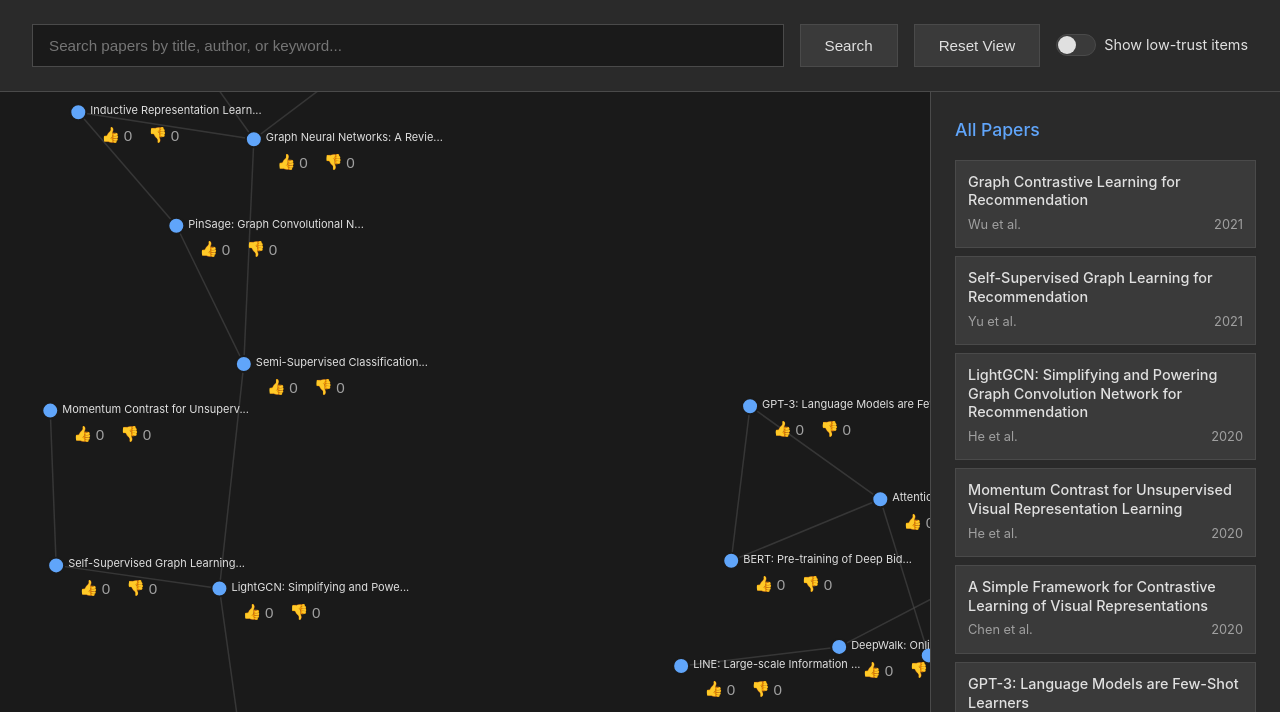
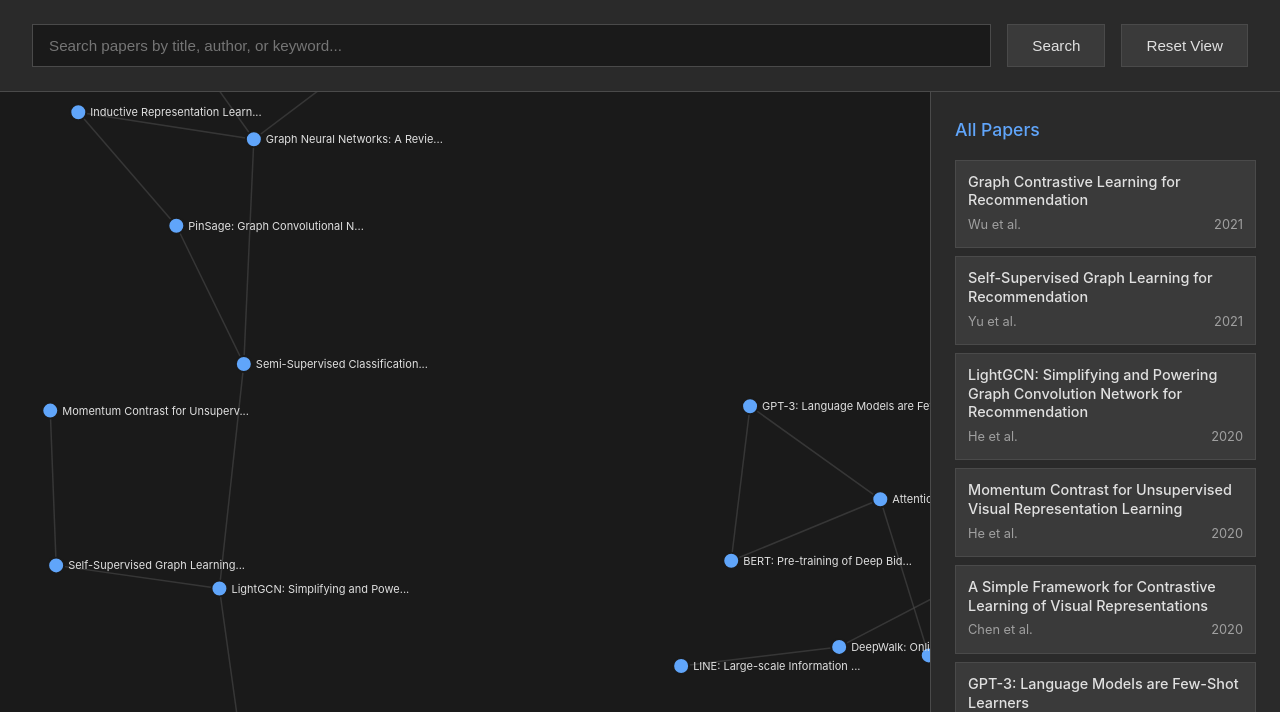
Before and after one commit to cs1060f25/graph-project, a Flask app: page / in a window 1280 px wide. Shown: the part 149-861 px from the top of the page. Run offline with Flask 3, Linux system fonts and the light colour scheme; data comes from the database, SQL or seed files in the repository; data that the repository does not hold is empty.

Commit message:
undoing changes

```diff
--- a/app.py
+++ b/app.py
@@ -44,33 +44,6 @@ def init_db():
         )
     ''')
 
-    # Create feedback table for papers and edges
-    cursor.execute('''
-        CREATE TABLE IF NOT EXISTS feedback (
-            id INTEGER PRIMARY KEY AUTOINCREMENT,
-            user_id TEXT NOT NULL,
-            paper_id INTEGER,
-            edge_id INTEGER,
-            vote INTEGER NOT NULL CHECK (vote IN (-1, 1)),
-            created_at TIMESTAMP DEFAULT CURRENT_TIMESTAMP,
-            updated_at TIMESTAMP DEFAULT CURRENT_TIMESTAMP,
-            FOREIGN KEY (paper_id) REFERENCES papers(id),
-            FOREIGN KEY (edge_id) REFERENCES citations(id)
-        )
-    ''')
-
-    # Unique constraints per user per target (SQLite partial indices)
-    cursor.execute('''
-        CREATE UNIQUE INDEX IF NOT EXISTS idx_feedback_user_paper
-        ON feedback(user_id, paper_id)
-        WHERE paper_id IS NOT NULL
-    ''')
-    cursor.execute('''
-        CREATE UNIQUE INDEX IF NOT EXISTS idx_feedback_user_edge
-        ON feedback(user_id, edge_id)
-        WHERE edge_id IS NOT NULL
-    ''')
-
     conn.commit()
     conn.close()
 
@@ -105,11 +78,7 @@ def get_paper(paper_id):
 @app.route('/api/papers', methods=['POST'])
 def add_paper():
     """Add a new paper"""
-    data = request.get_json(force=True)
-    if not isinstance(data, dict):
-        return jsonify({'error': 'Invalid JSON body'}), 400
-    if not data.get('title') or not data.get('authors'):
-        return jsonify({'error': 'title and authors are required'}), 400
+    data = request.json
 
     conn = get_db()
     cursor = conn.cursor()
@@ -135,11 +104,7 @@ def add_paper():
 @app.route('/api/citations', methods=['POST'])
 def add_citation():
     """Add a citation relationship"""
-    data = request.get_json(force=True)
-    if not isinstance(data, dict):
-        return jsonify({'error': 'Invalid JSON body'}), 400
-    if data.get('citing_paper_id') is None or data.get('cited_paper_id') is None:
-        return jsonify({'error': 'citing_paper_id and cited_paper_id are required'}), 400
+    data = request.json
 
     conn = get_db()
     cursor = conn.cursor()
@@ -181,7 +146,7 @@ def get_graph():
 
     # Get all citations as links
     cursor.execute('''
-        SELECT id, citing_paper_id as source, cited_paper_id as target
+        SELECT citing_paper_id as source, cited_paper_id as target
         FROM citations
     ''')
     citations = cursor.fetchall()
@@ -189,7 +154,6 @@ def get_graph():
     links = []
     for citation in citations:
         links.append({
-            'id': citation['id'],
             'source': citation['source'],
             'target': citation['target']
         })
@@ -249,135 +213,6 @@ def get_related_papers(paper_id):
         'cited_by': citing_papers
     })
 
-
-def _aggregate_scores(conn):
-    """Return aggregated scores for papers and edges."""
-    cursor = conn.cursor()
-    # Papers
-    cursor.execute('''
-        SELECT paper_id as id,
-               SUM(CASE WHEN vote = 1 THEN 1 ELSE 0 END) AS up,
-               SUM(CASE WHEN vote = -1 THEN 1 ELSE 0 END) AS down,
-               COALESCE(SUM(vote), 0) as score
-        FROM feedback
-        WHERE paper_id IS NOT NULL
-        GROUP BY paper_id
-    ''')
-    paper_rows = cursor.fetchall()
-    papers = {str(r['id']): {'up': r['up'] or 0, 'down': r['down'] or 0, 'score': r['score'] or 0} for r in paper_rows}
-
-    # Edges
-    cursor.execute('''
-        SELECT edge_id as id,
-               SUM(CASE WHEN vote = 1 THEN 1 ELSE 0 END) AS up,
-               SUM(CASE WHEN vote = -1 THEN 1 ELSE 0 END) AS down,
-               COALESCE(SUM(vote), 0) as score
-        FROM feedback
-        WHERE edge_id IS NOT NULL
-        GROUP BY edge_id
-    ''')
-    edge_rows = cursor.fetchall()
-    edges = {str(r['id']): {'up': r['up'] or 0, 'down': r['down'] or 0, 'score': r['score'] or 0} for r in edge_rows}
-
-    return {'papers': papers, 'edges': edges}
-
-
-@app.route('/api/scores', methods=['GET'])
-def get_scores():
-    """Get aggregated vote counts and scores for all papers and edges."""
-    conn = get_db()
-    data = _aggregate_scores(conn)
-    conn.close()
-    return jsonify(data)
-
-
-@app.route('/api/my-votes', methods=['GET'])
-def get_my_votes():
-    """Get current user's votes for papers and edges."""
-    user_id = request.args.get('user_id')
-    if not user_id:
-        return jsonify({'error': 'user_id is required'}), 400
-    conn = get_db()
-    cursor = conn.cursor()
-    cursor.execute('SELECT paper_id, vote FROM feedback WHERE user_id = ? AND paper_id IS NOT NULL', (user_id,))
-    paper_votes = {str(r['paper_id']): r['vote'] for r in cursor.fetchall()}
-    cursor.execute('SELECT edge_id, vote FROM feedback WHERE user_id = ? AND edge_id IS NOT NULL', (user_id,))
-    edge_votes = {str(r['edge_id']): r['vote'] for r in cursor.fetchall()}
-    conn.close()
-    return jsonify({'papers': paper_votes, 'edges': edge_votes})
-
-
-@app.route('/api/vote', methods=['POST'])
-def vote():
-    """Submit a vote for a paper or edge. Body: {type: 'paper'|'edge', id: int, vote: -1|0|1, user_id: str}"""
-    data = request.get_json(force=True)
-    vote_type = data.get('type')
-    target_id = data.get('id')
-    vote_val = int(data.get('vote', 0))
-    user_id = data.get('user_id')
-
-    if vote_type not in ('paper', 'edge') or not target_id or not user_id:
-        return jsonify({'error': 'Invalid parameters'}), 400
-
-    if vote_val not in (-1, 0, 1):
-        return jsonify({'error': 'Invalid vote value'}), 400
-
-    conn = get_db()
-    cursor = conn.cursor()
-    try:
-        if vote_type == 'paper':
-            if vote_val == 0:
-                cursor.execute('DELETE FROM feedback WHERE user_id = ? AND paper_id = ?', (user_id, target_id))
-            else:
-                # Try update, else insert
-                cursor.execute('UPDATE feedback SET vote = ?, updated_at = CURRENT_TIMESTAMP WHERE user_id = ? AND paper_id = ?', (vote_val, user_id, target_id))
-                if cursor.rowcount == 0:
-                    cursor.execute('INSERT INTO feedback (user_id, paper_id, vote) VALUES (?, ?, ?)', (user_id, target_id, vote_val))
-
-            conn.commit()
-            # Return aggregates
-            cursor.execute('''
-                SELECT SUM(CASE WHEN vote = 1 THEN 1 ELSE 0 END) AS up,
-                       SUM(CASE WHEN vote = -1 THEN 1 ELSE 0 END) AS down,
-                       COALESCE(SUM(vote), 0) AS score
-                FROM feedback WHERE paper_id = ?
-            ''', (target_id,))
-            row = cursor.fetchone()
-            # Determine current user vote after change
-            cursor.execute('SELECT vote FROM feedback WHERE user_id = ? AND paper_id = ?', (user_id, target_id))
-            uv = cursor.fetchone()
-            user_vote = uv['vote'] if uv else 0
-            result = {'type': 'paper', 'id': target_id, 'user_vote': user_vote,
-                      'counts': {'up': (row['up'] or 0), 'down': (row['down'] or 0), 'score': (row['score'] or 0)}}
-        else:
-            if vote_val == 0:
-                cursor.execute('DELETE FROM feedback WHERE user_id = ? AND edge_id = ?', (user_id, target_id))
-            else:
-                cursor.execute('UPDATE feedback SET vote = ?, updated_at = CURRENT_TIMESTAMP WHERE user_id = ? AND edge_id = ?', (vote_val, user_id, target_id))
-                if cursor.rowcount == 0:
-                    cursor.execute('INSERT INTO feedback (user_id, edge_id, vote) VALUES (?, ?, ?)', (user_id, target_id, vote_val))
-
-            conn.commit()
-            cursor.execute('''
-                SELECT SUM(CASE WHEN vote = 1 THEN 1 ELSE 0 END) AS up,
-                       SUM(CASE WHEN vote = -1 THEN 1 ELSE 0 END) AS down,
-                       COALESCE(SUM(vote), 0) AS score
-                FROM feedback WHERE edge_id = ?
-            ''', (target_id,))
-            row = cursor.fetchone()
-            cursor.execute('SELECT vote FROM feedback WHERE user_id = ? AND edge_id = ?', (user_id, target_id))
-            uv = cursor.fetchone()
-            user_vote = uv['vote'] if uv else 0
-            result = {'type': 'edge', 'id': target_id, 'user_vote': user_vote,
-                      'counts': {'up': (row['up'] or 0), 'down': (row['down'] or 0), 'score': (row['score'] or 0)}}
-    except sqlite3.IntegrityError as e:
-        conn.rollback()
-        conn.close()
-        return jsonify({'error': 'Database error', 'details': str(e)}), 500
-
-    conn.close()
-    return jsonify(result)
-
 if __name__ == '__main__':
     init_db()
     app.run(debug=True, host='0.0.0.0', port=5000)
--- a/static/script.js
+++ b/static/script.js
@@ -5,21 +5,6 @@ let allPapers = [];
 let simulation;
 let svg, g;
 let selectedNode = null;
-
-// Voting state
-let scores = { papers: {}, edges: {} };
-let myVotes = { papers: {}, edges: {} };
-let showLowTrust = false; // when true, restore normal appearance; when false, dim low-trust
-
-// Minimal user identification (localStorage). Not secure but sufficient for prototype uniqueness.
-function getUserId() {
-    let uid = localStorage.getItem('graph_user_id');
-    if (!uid) {
-        uid = 'u_' + Math.random().toString(36).slice(2) + Date.now();
-        localStorage.setItem('graph_user_id', uid);
-    }
-    return uid;
-}
 
 // Initialize the application
 document.addEventListener('DOMContentLoaded', () => {
@@ -38,13 +23,6 @@ function setupEventListeners() {
         loadPapers();
         resetGraphView();
     });
-    const toggle = document.getElementById('toggleLowTrust');
-    if (toggle) {
-        toggle.addEventListener('change', (e) => {
-            showLowTrust = e.target.checked;
-            applyTrustStyling();
-        });
-    }
 }
 
 function initializeGraph() {
@@ -81,16 +59,9 @@ async function loadPapers() {
         allPapers = await response.json();
         displayPaperList(allPapers);
 
-        const [graphResponse, scoresResponse, myVotesResponse] = await Promise.all([
-            fetch('/api/graph'),
-            fetch('/api/scores'),
-            fetch(`/api/my-votes?user_id=${encodeURIComponent(getUserId())}`)
-        ]);
+        const graphResponse = await fetch('/api/graph');
         graphData = await graphResponse.json();
-        scores = await scoresResponse.json();
-        myVotes = await myVotesResponse.json();
         updateGraph();
-        applyTrustStyling();
     } catch (error) {
         console.error('Error loading papers:', error);
     }
@@ -197,17 +168,7 @@ function updateGraph() {
         .data(graphData.links)
         .enter()
         .append('line')
-        .attr('class', 'link')
-        .attr('data-edge-id', d => d.id)
-        .on('mouseenter', function (event, d) {
-            showEdgeVoteHint(event, d);
-        })
-        .on('mousemove', function (event, d) {
-            moveEdgeVoteHint(event);
-        })
-        .on('mouseleave', function () {
-            hideEdgeVoteHint();
-        });
+        .attr('class', 'link');
 
     // Create nodes
     const node = g.append('g')
@@ -216,7 +177,6 @@ function updateGraph() {
         .enter()
         .append('g')
         .attr('class', 'node')
-        .attr('data-node-id', d => d.id)
         .call(d3.drag()
             .on('start', dragStarted)
             .on('drag', dragged)
@@ -225,23 +185,13 @@ function updateGraph() {
     node.append('circle')
         .attr('r', 8);
 
-    // Label group: text + vote controls
-    const labelGroup = node.append('g')
-        .attr('class', 'label-group');
-
-    labelGroup.append('text')
+    node.append('text')
         .attr('dx', 12)
-        .attr('dy', 2)
-        .text(d => d.title.length > 30 ? d.title.substring(0, 30) + '...' : d.title);
-
-    const votesGroup = labelGroup.append('foreignObject')
-        .attr('x', 12)
-        .attr('y', 10)
-        .attr('width', 120)
-        .attr('height', 30)
-        .append('xhtml:div')
-        .attr('class', 'vote-controls')
-        .html(d => renderVoteControls('paper', d.id));
+        .attr('dy', 4)
+        .text(d => {
+            // Shorten title for display
+            return d.title.length > 30 ? d.title.substring(0, 30) + '...' : d.title;
+        });
 
     node.on('click', (event, d) => {
         event.stopPropagation();
@@ -272,12 +222,6 @@ function updateGraph() {
         nodeSelection
             .attr('transform', d => `translate(${d.x},${d.y})`);
     }
-
-    // Attach listeners to newly created vote buttons
-    attachVoteListeners();
-
-    // Apply scores to initial UI
-    applyTrustStyling();
 }
 
 function highlightNode(nodeId) {
@@ -361,246 +305,3 @@ function dragEnded(event, d) {
     d.fx = null;
     d.fy = null;
 }
-
-// --- Voting UI helpers ---
-function renderVoteControls(type, id) {
-    const idStr = String(id);
-    const counts = (type === 'paper' ? scores.papers[idStr] : scores.edges[idStr]) || { up: 0, down: 0, score: 0 };
-    const my = (type === 'paper' ? myVotes.papers[idStr] : myVotes.edges[idStr]) || 0;
-    const upCls = my === 1 ? 'active-up' : '';
-    const downCls = my === -1 ? 'active-down' : '';
-    return `
-        <button class="vote-btn vote-up ${upCls}" data-type="${type}" data-id="${id}" data-vote="1" title="Upvote">👍 <span class="vote-count">${counts.up || 0}</span></button>
-        <button class="vote-btn vote-down ${downCls}" data-type="${type}" data-id="${id}" data-vote="-1" title="Downvote">👎 <span class="vote-count">${counts.down || 0}</span></button>
-    `;
-}
-
-function attachVoteListeners() {
-    document.querySelectorAll('.vote-btn').forEach(btn => {
-        btn.addEventListener('click', async (e) => {
-            e.stopPropagation();
-            const type = btn.getAttribute('data-type');
-            const id = btn.getAttribute('data-id');
-            const desired = parseInt(btn.getAttribute('data-vote'), 10);
-            const current = (type === 'paper' ? myVotes.papers[id] : myVotes.edges[id]) || 0;
-            // Toggle logic: if clicking same vote again -> clear (0)
-            const newVote = current === desired ? 0 : desired;
-
-            // Optimistic UI update
-            applyOptimisticVote(type, id, newVote, current);
-
-            try {
-                const res = await fetch('/api/vote', {
-                    method: 'POST',
-                    headers: { 'Content-Type': 'application/json' },
-                    body: JSON.stringify({ type, id: Number(id), vote: newVote, user_id: getUserId() })
-                });
-                const data = await res.json();
-                if (!res.ok) throw new Error(data.error || 'Vote failed');
-                // Reconcile counts and myVotes with server
-                const idStr = String(data.id);
-                if (data.type === 'paper') {
-                    scores.papers[idStr] = data.counts;
-                    myVotes.papers[idStr] = data.user_vote || 0;
-                } else {
-                    scores.edges[idStr] = data.counts;
-                    myVotes.edges[idStr] = data.user_vote || 0;
-                }
-                // Refresh the specific control UI only
-                refreshVoteControl(type, idStr);
-                applyTrustStyling();
-            } catch (err) {
-                console.error('Vote error:', err);
-                // On error, reload scores to avoid drift
-                try {
-                    const [scoresRes, myRes] = await Promise.all([
-                        fetch('/api/scores'),
-                        fetch(`/api/my-votes?user_id=${encodeURIComponent(getUserId())}`)
-                    ]);
-                    scores = await scoresRes.json();
-                    myVotes = await myRes.json();
-                    refreshAllVoteControls();
-                    applyTrustStyling();
-                } catch {}
-            }
-        });
-    });
-}
-
-function applyOptimisticVote(type, id, newVote, currentVote) {
-    const idStr = String(id);
-    const bucket = type === 'paper' ? scores.papers : scores.edges;
-    const mv = type === 'paper' ? myVotes.papers : myVotes.edges;
-    const counts = bucket[idStr] || { up: 0, down: 0, score: 0 };
-
-    // Undo current
-    if (currentVote === 1) counts.up = Math.max(0, (counts.up || 0) - 1);
-    if (currentVote === -1) counts.down = Math.max(0, (counts.down || 0) - 1);
-    // Apply new
-    if (newVote === 1) counts.up = (counts.up || 0) + 1;
-    if (newVote === -1) counts.down = (counts.down || 0) + 1;
-    counts.score = (counts.up || 0) - (counts.down || 0);
-    bucket[idStr] = counts;
-    mv[idStr] = newVote;
-    refreshVoteControl(type, idStr);
-}
-
-function refreshVoteControl(type, idStr) {
-    const selector = `.vote-controls .vote-btn[data-type="${type}"][data-id="${idStr}"]`;
-    const upBtn = document.querySelector(`${selector}[data-vote="1"]`);
-    const downBtn = document.querySelector(`${selector}[data-vote="-1"]`);
-    const my = (type === 'paper' ? myVotes.papers[idStr] : myVotes.edges[idStr]) || 0;
-    const counts = (type === 'paper' ? scores.papers[idStr] : scores.edges[idStr]) || { up: 0, down: 0 };
-    if (upBtn) {
-        upBtn.classList.toggle('active-up', my === 1);
-        const span = upBtn.querySelector('.vote-count');
-        if (span) span.textContent = counts.up || 0;
-    }
-    if (downBtn) {
-        downBtn.classList.toggle('active-down', my === -1);
-        const span = downBtn.querySelector('.vote-count');
-        if (span) span.textContent = counts.down || 0;
-    }
-}
-
-function refreshAllVoteControls() {
-    // Re-render all controls HTML to ensure consistency
-    d3.selectAll('.node').each(function(d) {
-        const foDiv = d3.select(this).select('.vote-controls');
-        if (!foDiv.empty()) {
-            foDiv.html(renderVoteControls('paper', d.id));
-        }
-    });
-    attachVoteListeners();
-}
-
-// Edge voting hint (simple inline tooltip near cursor)
-let edgeHintEl = null;
-let edgeHintHideTimer = null;
-function ensureEdgeHint() {
-    if (!edgeHintEl) {
-        edgeHintEl = document.createElement('div');
-        edgeHintEl.className = 'edge-vote-hint';
-        edgeHintEl.innerHTML = `
-            <div class="vote-controls">
-                <button class="vote-btn vote-up" data-type="edge" data-vote="1">👍 <span class="vote-count">0</span></button>
-                <button class="vote-btn vote-down" data-type="edge" data-vote="-1">👎 <span class="vote-count">0</span></button>
-            </div>`;
-        document.body.appendChild(edgeHintEl);
-        edgeHintEl.addEventListener('mouseenter', () => {
-            if (edgeHintHideTimer) {
-                clearTimeout(edgeHintHideTimer);
-                edgeHintHideTimer = null;
-            }
-        });
-        edgeHintEl.addEventListener('mouseleave', () => {
-            scheduleHideEdgeHint();
-        });
-    }
-}
-
-function showEdgeVoteHint(event, edgeData) {
-    ensureEdgeHint();
-    const idStr = String(edgeData.id);
-    const counts = scores.edges[idStr] || { up: 0, down: 0 };
-    const my = (myVotes.edges[idStr] || 0);
-    const upBtn = edgeHintEl.querySelector('.vote-up');
-    const downBtn = edgeHintEl.querySelector('.vote-down');
-    upBtn.setAttribute('data-id', idStr);
-    downBtn.setAttribute('data-id', idStr);
-    upBtn.classList.toggle('active-up', my === 1);
-    downBtn.classList.toggle('active-down', my === -1);
-    upBtn.querySelector('.vote-count').textContent = counts.up || 0;
-    downBtn.querySelector('.vote-count').textContent = counts.down || 0;
-    // Ensure listeners bound once
-    if (!upBtn._bound) {
-        [upBtn, downBtn].forEach(btn => {
-            btn.addEventListener('click', async (e) => {
-                e.stopPropagation();
-                const id = btn.getAttribute('data-id');
-                const desired = parseInt(btn.getAttribute('data-vote'), 10);
-                const current = (myVotes.edges[id] || 0);
-                const newVote = current === desired ? 0 : desired;
-                applyOptimisticVote('edge', id, newVote, current);
-                updateEdgeHintCounts(id);
-                try {
-                    const res = await fetch('/api/vote', {
-                        method: 'POST',
-                        headers: { 'Content-Type': 'application/json' },
-                        body: JSON.stringify({ type: 'edge', id: Number(id), vote: newVote, user_id: getUserId() })
-                    });
-                    const data = await res.json();
-                    if (!res.ok) throw new Error(data.error || 'Vote failed');
-                    scores.edges[String(data.id)] = data.counts;
-                    myVotes.edges[String(data.id)] = data.user_vote || 0;
-                    applyTrustStyling();
-                } catch (err) {
-                    console.error('Edge vote error:', err);
-                }
-            });
-            btn._bound = true;
-        });
-    }
-    moveEdgeVoteHint(event);
-    edgeHintEl.style.display = 'block';
-}
-function moveEdgeVoteHint(event) {
-    if (!edgeHintEl) return;
-    edgeHintEl.style.left = `${event.pageX + 10}px`;
-    edgeHintEl.style.top = `${event.pageY + 10}px`;
-}
-function scheduleHideEdgeHint() {
-    if (edgeHintHideTimer) clearTimeout(edgeHintHideTimer);
-    edgeHintHideTimer = setTimeout(() => {
-        if (edgeHintEl) edgeHintEl.style.display = 'none';
-        edgeHintHideTimer = null;
-    }, 250);
-}
-function hideEdgeVoteHint() {
-    scheduleHideEdgeHint();
-}
-function updateEdgeHintCounts(id) {
-    if (!edgeHintEl) return;
-    const counts = scores.edges[String(id)] || { up: 0, down: 0 };
-    const my = (myVotes.edges[String(id)] || 0);
-    const upBtn = edgeHintEl.querySelector('.vote-up');
-    const downBtn = edgeHintEl.querySelector('.vote-down');
-    if (upBtn && downBtn) {
-        upBtn.querySelector('.vote-count').textContent = counts.up || 0;
-        downBtn.querySelector('.vote-count').textContent = counts.down || 0;
-        upBtn.classList.toggle('active-up', my === 1);
-        downBtn.classList.toggle('active-down', my === -1);
-    }
-}
-
-// Apply dimming and edge lightening based on scores and toggle
-function applyTrustStyling() {
-    const dimThreshold = -3; // score < -3 -> dim paper
-    const edgeDownThreshold = 3; // downvotes > 3 -> light edge
-
-    // Nodes
-    d3.selectAll('.node').each(function(d) {
-        const s = scores.papers[String(d.id)] || { score: 0 };
-        const low = (s.score || 0) < dimThreshold;
-        const sel = d3.select(this)
-            .classed('dimmed-node', low && !showLowTrust);
-        // Manage SVG title tooltip
-        let titleEl = sel.select('title');
-        if (low) {
-            if (titleEl.empty()) {
-                sel.append('title').text('Hidden due to community feedback.');
-            } else {
-                titleEl.text('Hidden due to community feedback.');
-            }
-        } else {
-            if (!titleEl.empty()) titleEl.remove();
-        }
-    });
-
-    // Links
-    d3.selectAll('.link').each(function(d) {
-        const e = scores.edges[String(d.id)] || { down: 0 };
-        const low = (e.down || 0) > edgeDownThreshold;
-        d3.select(this).classed('low-trust-link', low && !showLowTrust);
-    });
-}
--- a/static/style.css
+++ b/static/style.css
@@ -265,110 +265,6 @@ h3 {
     stroke-width: 2px;
 }
 
-/* Voting UI */
-.vote-controls {
-    display: inline-flex;
-    align-items: center;
-    gap: 6px;
-    margin-left: 6px;
-    font-size: 11px;
-    user-select: none;
-}
-.vote-btn {
-    display: inline-flex;
-    align-items: center;
-    gap: 2px;
-    padding: 1px 4px;
-    border-radius: 3px;
-    background: transparent;
-    border: 1px solid transparent;
-    color: var(--graphite-text-dim);
-    cursor: pointer;
-    transition: color 0.15s ease, background 0.15s ease, border-color 0.15s ease;
-}
-.vote-btn:hover {
-    color: var(--graphite-text);
-    border-color: var(--graphite-border);
-    background: rgba(255,255,255,0.04);
-}
-.vote-btn.active-up {
-    color: #7dd3fc; /* light sky */
-}
-.vote-btn.active-down {
-    color: #fca5a5; /* light red */
-}
-.vote-count {
-    min-width: 10px;
-    text-align: right;
-}
-
-/* Edge vote hint */
-.edge-vote-hint {
-    pointer-events: auto;
-    position: absolute;
-    background: rgba(32,32,32,0.9);
-    color: var(--graphite-text);
-    border: 1px solid var(--graphite-border);
-    padding: 4px 6px;
-    border-radius: 4px;
-    font-size: 11px;
-    display: none;
-    z-index: 10;
-}
-
-/* Low-trust styling */
-.dimmed-node circle,
-.dimmed-node text {
-    opacity: 0.35 !important;
-}
-.low-trust-link {
-    stroke: #666 !important;
-    stroke-opacity: 0.3 !important;
-}
-
-/* Toggle switch */
-.low-trust-toggle {
-    display: inline-flex;
-    align-items: center;
-    gap: 8px;
-    margin-left: auto;
-}
-.toggle-label {
-    font-size: 0.9rem;
-    color: var(--graphite-text);
-}
-.switch {
-    position: relative;
-    display: inline-block;
-    width: 40px;
-    height: 22px;
-}
-.switch input { display: none; }
-.slider {
-    position: absolute;
-    cursor: pointer;
-    top: 0; left: 0; right: 0; bottom: 0;
-    background-color: var(--graphite-light);
-    transition: .2s;
-    border: 1px solid var(--graphite-border);
-    border-radius: 22px;
-}
-.slider:before {
-    position: absolute;
-    content: "";
-    height: 18px; width: 18px;
-    left: 1px; bottom: 1px;
-    background-color: var(--graphite-text);
-    transition: .2s;
-    border-radius: 50%;
-}
-input:checked + .slider {
-    background-color: var(--graphite-accent);
-}
-input:checked + .slider:before {
-    transform: translateX(18px);
-}
-
 /* Scrollbar styling */
 .sidebar::-webkit-scrollbar {
     width: 8px;
--- a/templates/index.html
+++ b/templates/index.html
@@ -18,13 +18,6 @@
             <input type="text" id="searchInput" placeholder="Search papers by title, author, or keyword..." />
             <button id="searchBtn">Search</button>
             <button id="resetBtn">Reset View</button>
-            <div class="low-trust-toggle" title="Toggle visibility style for low-trust items">
-                <label class="switch">
-                    <input type="checkbox" id="toggleLowTrust">
-                    <span class="slider"></span>
-                </label>
-                <span class="toggle-label">Show low-trust items</span>
-            </div>
         </div>
 
         <div class="main-content">
```
Also changed, not shown: init_db.py (+0 -24 lines).
